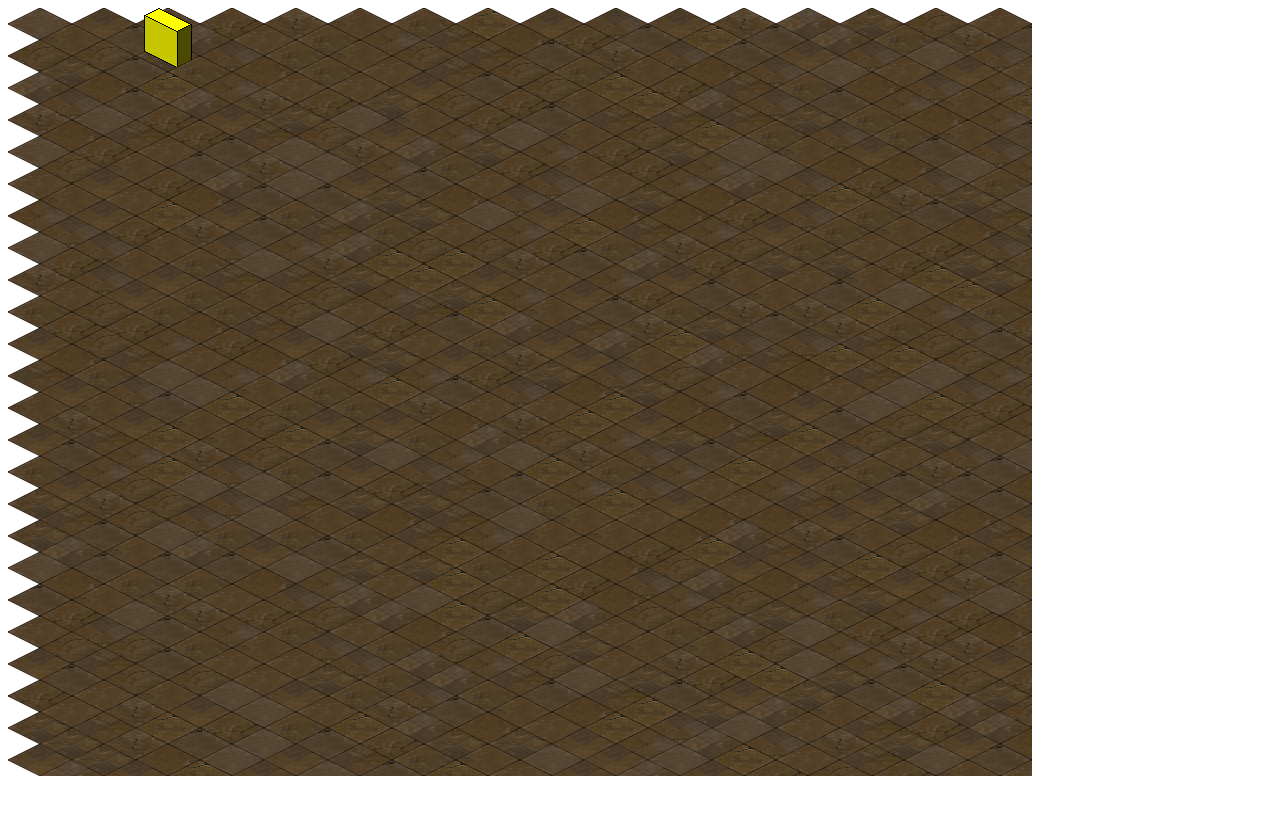
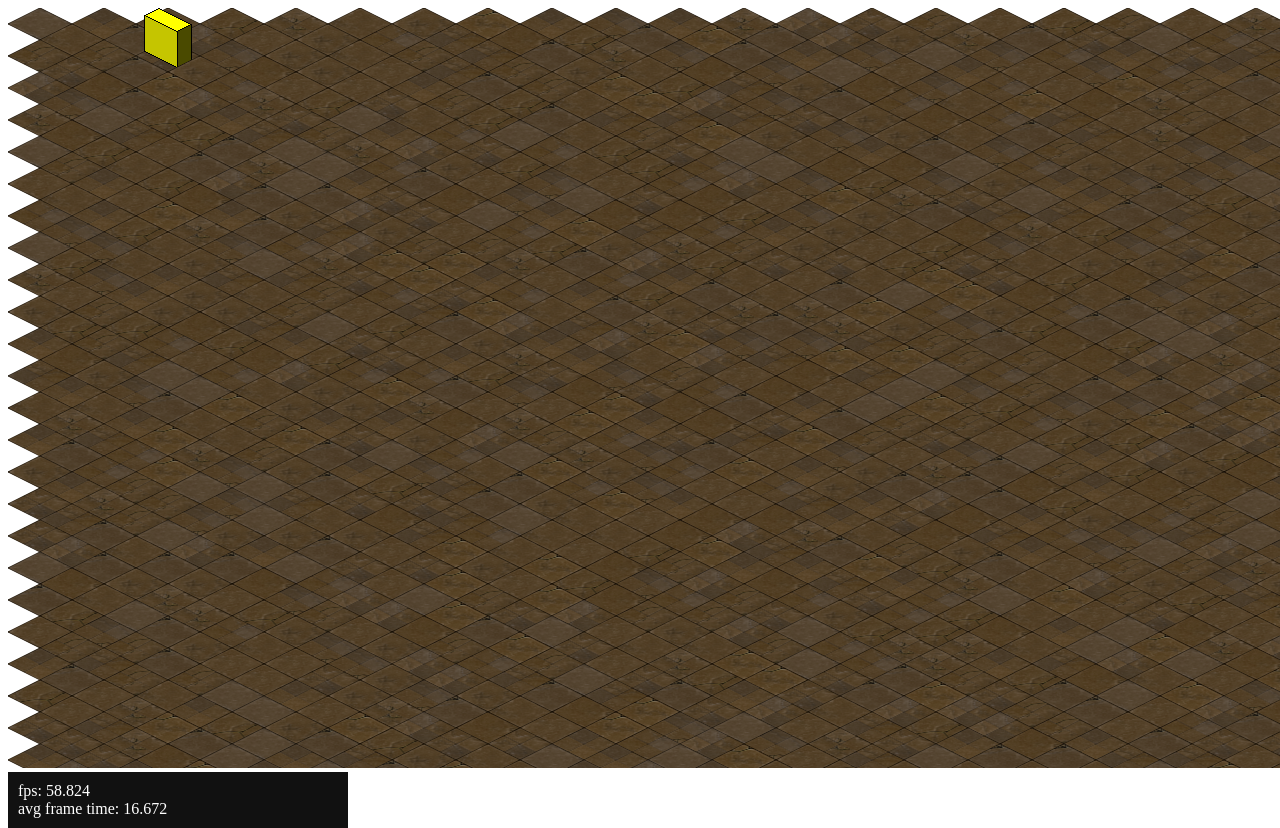
Before and after one commit to bernos/iso-canvas, a website: page src/index.html in a window 1280 px wide. Before the commit the page ends 800 px from the top, so only its background shows below. Drawn offline with Linux system fonts and the light colour scheme.

```diff
--- a/src/index.html
+++ b/src/index.html
@@ -4,8 +4,8 @@
   <title>isometric test</title>
 
 </head>
-<body>
-  <canvas id="canvas" width="1024" height="768"></canvas>
+<body style="padding:0;">
+  <canvas id="canvas" width="1280" height="760"></canvas>
   <script type="text/javascript" src="js/require.js" data-main="ts/main.js"></script>
 </body>
 </html>
--- a/src/ts/main.js
+++ b/src/ts/main.js
@@ -47,7 +47,7 @@
     wallset.load(function () {
         mapLayer.load(function () {
             plotter.loadMouseMap("img/mousemap.png", function () {
-                loop();
+                requestAnimFrame(loop);
             });
         });
     });
@@ -60,9 +60,11 @@
         frameTime = t;
         getInput();
         draw();
+        requestAnimFrame(loop);
     }
     var highlightDirection = 0;
     document.onkeyup = function (e) {
+
         e = window.event || e;
         switch(e.keyCode) {
             case Key.LEFT: {
@@ -86,6 +88,8 @@
 
             }
         }
+
+
     };
     document.onkeydown = function (e) {
         e = window.event || e;
@@ -119,6 +123,7 @@
     function getInput() {
         ptAnchor.x += (((highlightDirection & d.EAST) >> 2) * SCROLL_AMOUNT) - (((highlightDirection & d.WEST) >> 3) * SCROLL_AMOUNT);
         ptAnchor.y -= ((highlightDirection & d.NORTH) * SCROLL_AMOUNT) - (((highlightDirection & d.SOUTH) >> 1) * SCROLL_AMOUNT);
+
     }
     var selectedTile = new g.Point(0, 0);
     document.getElementById("canvas").onclick = function (e) {
@@ -184,7 +189,6 @@
                 ptWorld.y -= ptAnchor.y;
                 renderer.renderTile(mapLayer.getTileAt(ptMap.x, ptMap.y), ptWorld, ptMap.x + "," + ptMap.y);
                 if(ptMap.x == 2 && ptMap.y == 2) {
-                    console.log("wall");
                     ptWorld.y -= 32;
                     renderer.renderTile(wallset.tiles[0], ptWorld, "");
                 }
```
